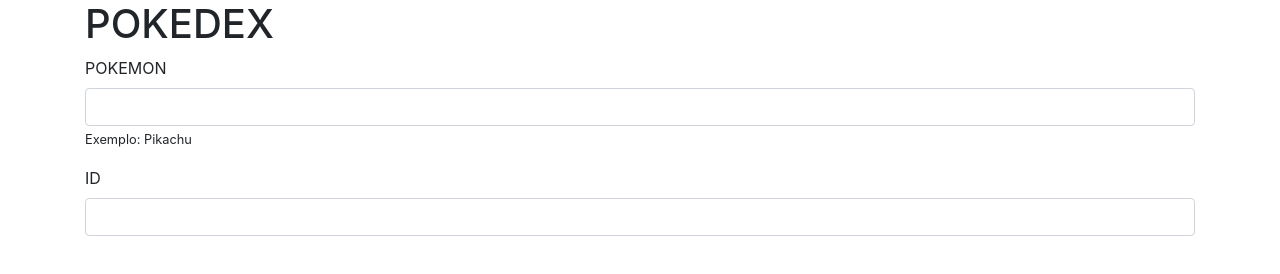
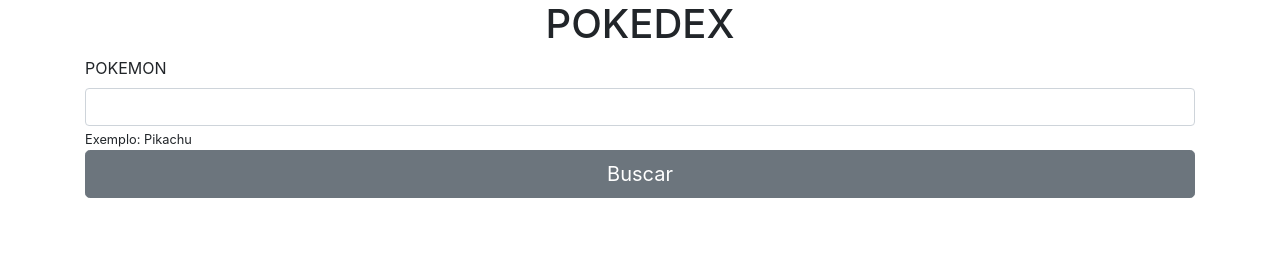
Before and after one commit to ricardo-jr37/pokedex, a website: page index.html in a window 1280 px wide. Drawn offline with nearby package versions, Linux system fonts and the light colour scheme.

Commit message:
Update index.html

```diff
--- a/index.html
+++ b/index.html
@@ -8,25 +8,23 @@
 </head>
 <body>
 	<div class="container">
-		<h1>POKEDEX</h1>
+		<h1 class="text-center">POKEDEX</h1>
 		<form>
 			<div class="form-group">
 				<label for="pokemon">POKEMON</label>
 				<input type="text" class="form-control" id="name">
 				<small>Exemplo: Pikachu</small>
+				<button type="button" class="btn btn-secondary btn-lg btn-block" id="btt">Buscar</button>
 			</div>
 			<div class="form-group">
-				<label for="pokemon">ID</label>
-				<input type="text" class="form-control" id="id">
+				<p class="lead" id="id"></p>
 			</div>
-			<!--
-			<div class="form-group">
-				<label for="pokemon">Link para imagens</label>
-				<input type="text" class="form-control" id="sprites">
-			</div>
-			-->
 			<div class="text-center" id="sprites">
   				<img src="" class="rounded" id="imagem_pokemon">
+			</div>
+			<div class="form-group">
+				<label for="pokemon"></label>
+				<p class="lead" id="moves"></p><br>
 			</div>
 		</form>
 	</div>
```
